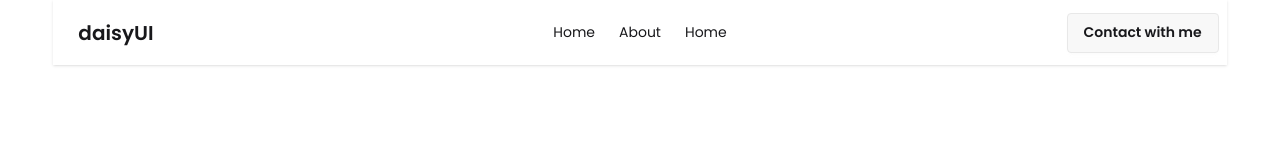
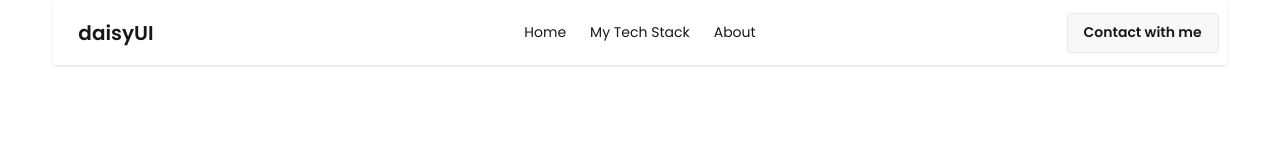
Before and after one commit to showrov4g/portfolio-2nd, a React (Vite) app: page / in a window 1280 px wide. Shown: the top 143 px of the page. Built offline with nearby package versions, Linux system fonts and the light colour scheme.

Commit message:
making my stack page

```diff
--- a/src/App.jsx
+++ b/src/App.jsx
@@ -2,12 +2,14 @@ import React from 'react';
 import Hero from './Components/Hero/Hero';
 import Navbar from './Components/Navbar/Navbar';
 import About from './Components/About/About';
+import MyTechStack from './Components/TeachStack/MyTechStack';
 
 const App = () => {
   return (
     <div className='w-11/12 mx-auto'>
       <Navbar/>
       <Hero></Hero>
+      <MyTechStack></MyTechStack>
       <About></About>
     </div>
   );
--- a/src/Components/Navbar/Navbar.jsx
+++ b/src/Components/Navbar/Navbar.jsx
@@ -1,5 +1,4 @@
 import { Link } from "react-scroll";
-
 
 const Navbar = () => {
   const links = (
@@ -8,11 +7,14 @@ const Navbar = () => {
         <a href="/">Home</a>
       </li>
       <li>
-
-        <Link to="about" smooth={true}>About</Link>
+        <Link to="stack" smooth={true}>
+          My Tech Stack
+        </Link>
       </li>
       <li>
-        <a href="">Home</a>
+        <Link to="about" smooth={true}>
+          About
+        </Link>
       </li>
     </>
   );
--- /dev/null
+++ b/src/Components/TeachStack/MyTechStack.jsx
@@ -0,0 +1,10 @@
+
+const MyTechStack = () => {
+    return (
+        <div id="stack">
+
+        </div>
+    );
+};
+
+export default MyTechStack;
```
